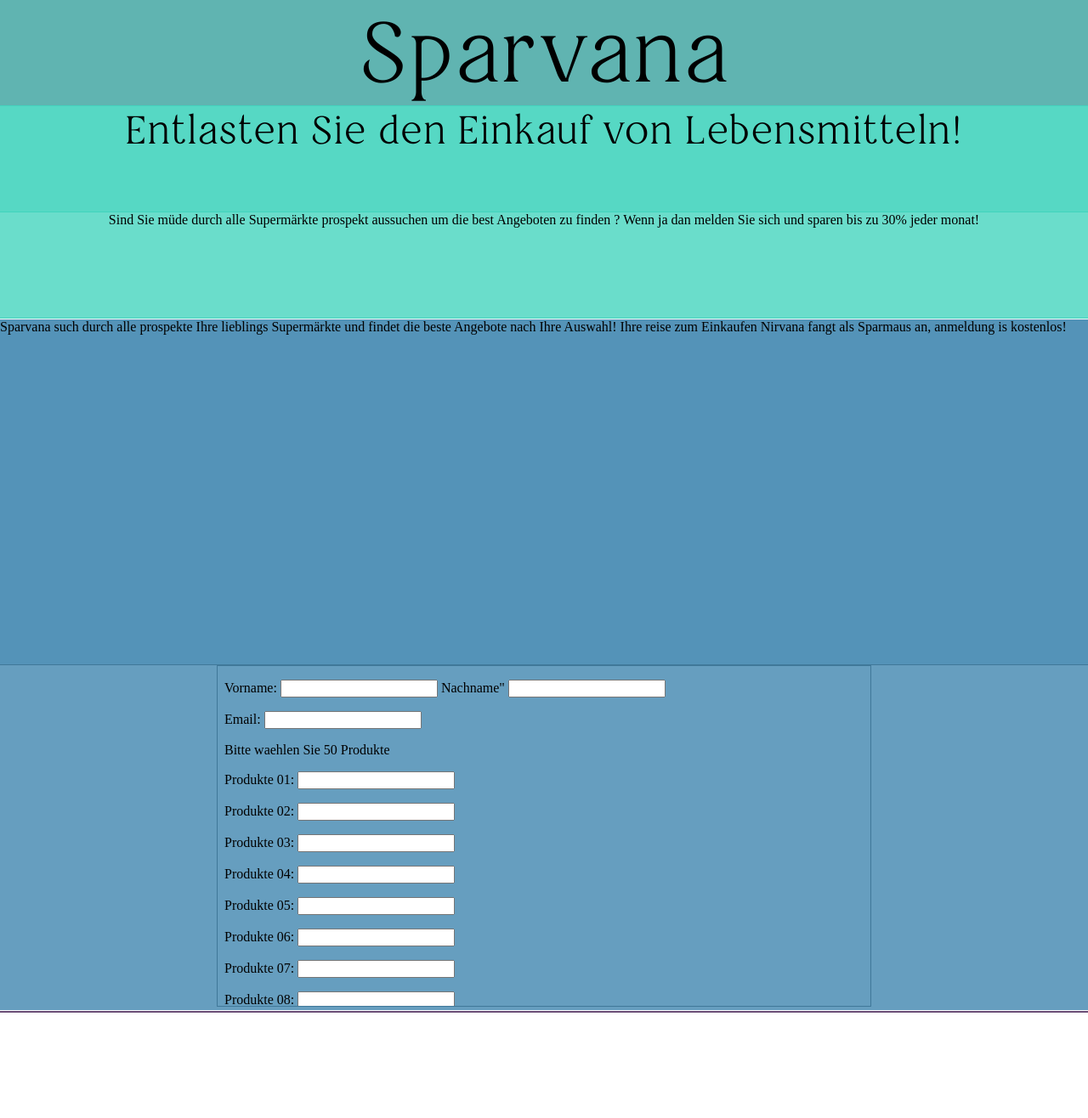
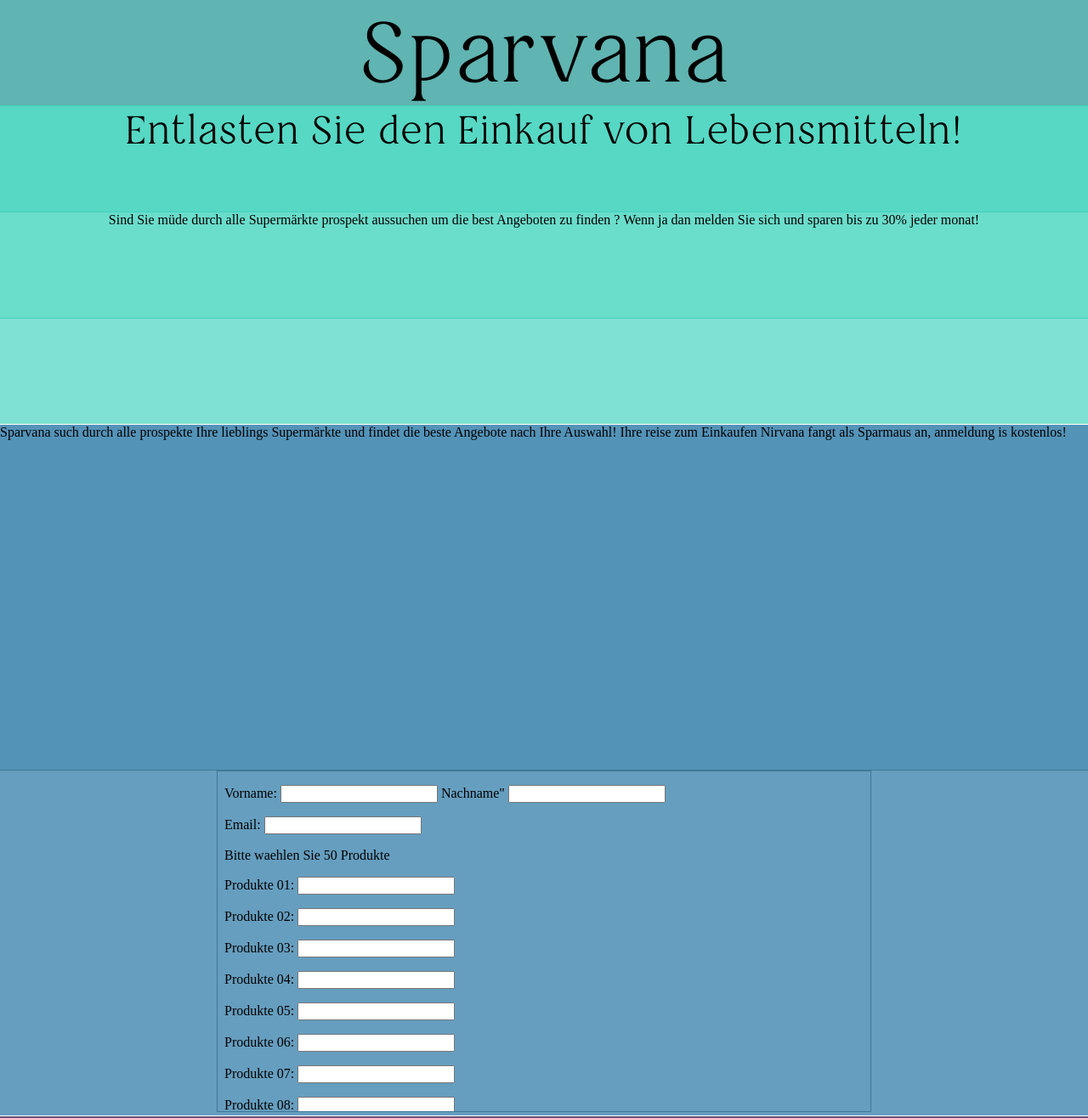
Before and after one commit to paulovfc/supermarket_get, a Jekyll site: the page built from index.md, in a window 1280 px wide. Shown: the whole page at 85% size. Built offline with Jekyll 4.4.1, drawn with Linux system fonts in a browser that asks for light colours; comment, search, counter and statistics services are not loaded; before the commit the page ends 1192 px from its top, so only the background shows below that.

Commit message:
image work

```diff
--- a/assets/css/styles.scss
+++ b/assets/css/styles.scss
@@ -12,7 +12,9 @@
   grid-template-rows: 1fr 1fr 1fr;
   gap: 1px 1px;
   grid-template-areas:
-  "header_top header_top header_top header_top" "content_middle content_middle content_middle content_middle" "footer_bottom footer_bottom footer_bottom footer_bottom";
+  "header_top header_top header_top header_top"
+  "content_middle content_middle content_middle content_middle"
+  "footer_bottom footer_bottom footer_bottom footer_bottom";
   width:auto;
 
 }
@@ -20,14 +22,14 @@
 .header_top {
 	/*grid-area: header_top;*/
   display: grid;
-  grid-template-columns: 1fr 1fr 1fr;
-  grid-template-rows: 1fr 1fr 1fr;
+  grid-template-columns: 1fr 1fr 1fr 1fr;
+  grid-template-rows: 1fr 1fr 1fr 1fr;
   gap: 1px 1px;
   grid-template-areas:
-  "title title title"
-  "first_headline first_headline first_headline"
-  "second_headline second_headline second_headline"
-  "third_headline third_headline third_headline";
+  "title title title title"
+  "first_headline first_headline first_headline first_headline"
+  "second_headline second_headline second_headline second_headline"
+  "third_headline third_headline third_headline third_headline";
   grid-area: header_top;
   text-align:center;
   background: #41D3BD;
@@ -64,12 +66,12 @@
 
 .content_middle {
   display: grid;
-  grid-template-columns: 1fr 1fr 1fr;
+  grid-template-columns: 1fr 1fr 1fr 1fr;
   grid-template-rows: 1fr 1fr;
   gap: 1px 1px;
   grid-template-areas:
-  "how_it_works how_it_works how_it_works"
-  "mailing_list mailing_list mailing_list";
+  "how_it_works how_it_works how_it_works how_it_works"
+  "mailing_list mailing_list mailing_list mailing_list";
    grid-area: content_middle;
    background: #407899;
 }
@@ -94,10 +96,13 @@
 
 .footer_bottom {
   display: grid;
-  grid-template-columns: 1fr 1fr 1fr;
+  grid-template-columns: 1fr 1fr 1fr 1fr;
   grid-template-rows: 1fr 1fr 1fr;
   gap: 1px 1px;
-  grid-template-areas: "pricing_plan pricing_plan pricing_plan" "social_media social_media social_media" "footer footer footer";
+  grid-template-areas:
+  "pricing_plan pricing_plan pricing_plan pricing_plan"
+  "social_media social_media social_media social_media"
+  "footer footer footer footer";
   grid-area: footer_bottom;
   background: #694D75;
 }
```
